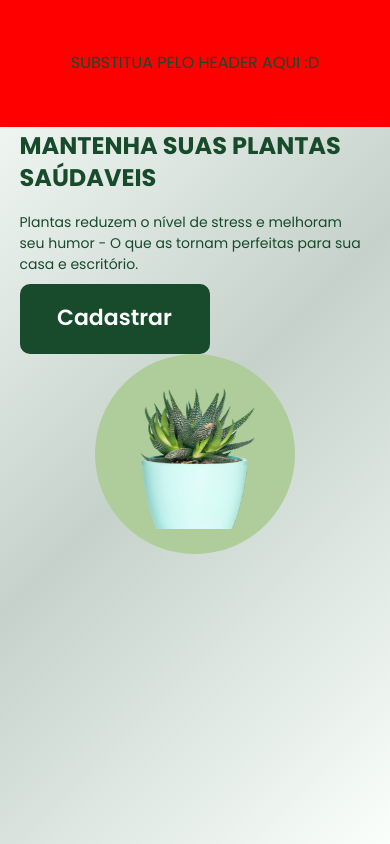
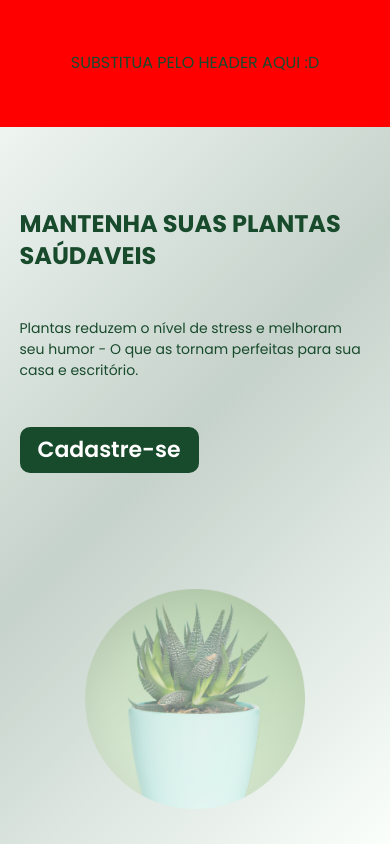
Before and after one commit to brenobcos/HELP-My-Plants, a React (Create React App) app: page / in a window 390 px wide. Built offline with nearby package versions, Linux system fonts and the light colour scheme.

Commit message:
feat: responsive landing page

```diff
--- a/src/pages/landingPage/index.tsx
+++ b/src/pages/landingPage/index.tsx
@@ -1,8 +1,9 @@
 import { Flex, Button, Text, Heading, Image, Center } from "@chakra-ui/react";
 import { useHistory } from "react-router-dom";
-// import img from "./assets/landingpagelarge.png";
-const img = require("../../assets/landingpagelarge.png");
+
+const img = require("../../assets/Plant Image.png");
 const imgFooter = require("../../assets/landingpagesmall.png");
+
 function LandingPage() {
   const history = useHistory();
   return (
@@ -11,22 +12,25 @@ function LandingPage() {
         SUBSTITUA PELO HEADER AQUI :D
       </Center>
       <Flex
-        justifyContent="flex-start"
-        mt="1%"
-        ml={["0", "0", "0", "8%"]}
+        justifyContent={[
+          "space-around",
+          "space-around",
+          "space-around",
+          "space-evenly",
+        ]}
+        mr={["0", "0", "0", "8%"]}
         flexDirection={["column", "column", "column", "row"]}
         alignItems="center"
+        height={["85%", "100%", "100%", "auto"]}
       >
         <Flex
           mr={["0", "0", "0", "2.5%"]}
           flexDirection="column"
           w={["90%", "90%", "90%", "40%"]}
+          h={["50%", "50%", "50%", "80%"]}
+          justifyContent="space-evenly"
         >
-          <Heading
-            marginBottom="5%"
-            fontSize={["2xl", "4xl", "5xl", "6xl"]}
-            fontWeight="bold"
-          >
+          <Heading fontSize={["2xl", "4xl", "5xl", "6xl"]} fontWeight="800">
             MANTENHA SUAS PLANTAS SAÚDAVEIS
           </Heading>
           <Text fontSize={["sm", "md", "lg", "2xl"]}>
@@ -35,35 +39,28 @@ function LandingPage() {
           </Text>
           <Button
             onClick={() => history.push("/signup")}
-            w="190px"
-            h="70px"
+            w={["179px", "183px", "185px", "190px"]}
+            h={["46px", "52px", "62px", "70px"]}
             fontSize="22px"
             borderRadius="10px"
             color="gray.0"
             background="green.1000"
             backgroundColor="green.800"
-            mt="2.5%"
             _hover={{ border: "2px solid", borderColor: "green.500" }}
           >
-            Cadastrar
+            Cadastre-se
           </Button>
         </Flex>
-        <Center
-          width={["200px", "300px", "400px", "550px"]}
-          height={["200px", "300px", "400px", "550px"]}
-          borderRadius="50%"
-          bg="green.400"
-          position="relative"
-          ml={["0", "0", "0", "5%"]}
-        >
-          <Image
-            width={["150px", "220px", "320px", "400px"]}
-            height={["150px", "220px", "320px", "400px"]}
-            src={img}
-          />
-        </Center>
+
+        <Image
+          width={["220px", "300px", "300px", "500px"]}
+          height={["220px", "300px", "300px", "500px"]}
+          opacity={["0.5", "0.5", "0.5", "1"]}
+          src={img}
+        />
       </Flex>
       <Center
+        borderRadius="15px 0 0 0"
         bg="green.1000"
         w="70%"
         h="119px"
@@ -72,7 +69,7 @@ function LandingPage() {
         color="gray.0"
         display={["none", "none", "none", "inherit"]}
       >
-        <Center bg="green.100" w="200px" h="100%">
+        <Center bg="green.100" w="200px" h="100%" borderRadius="15px 0 0 0">
           <Image src={imgFooter} />
         </Center>
         <Text ml="3%">
```
Also changed, not shown: src/assets/Plant Image.png (added).
